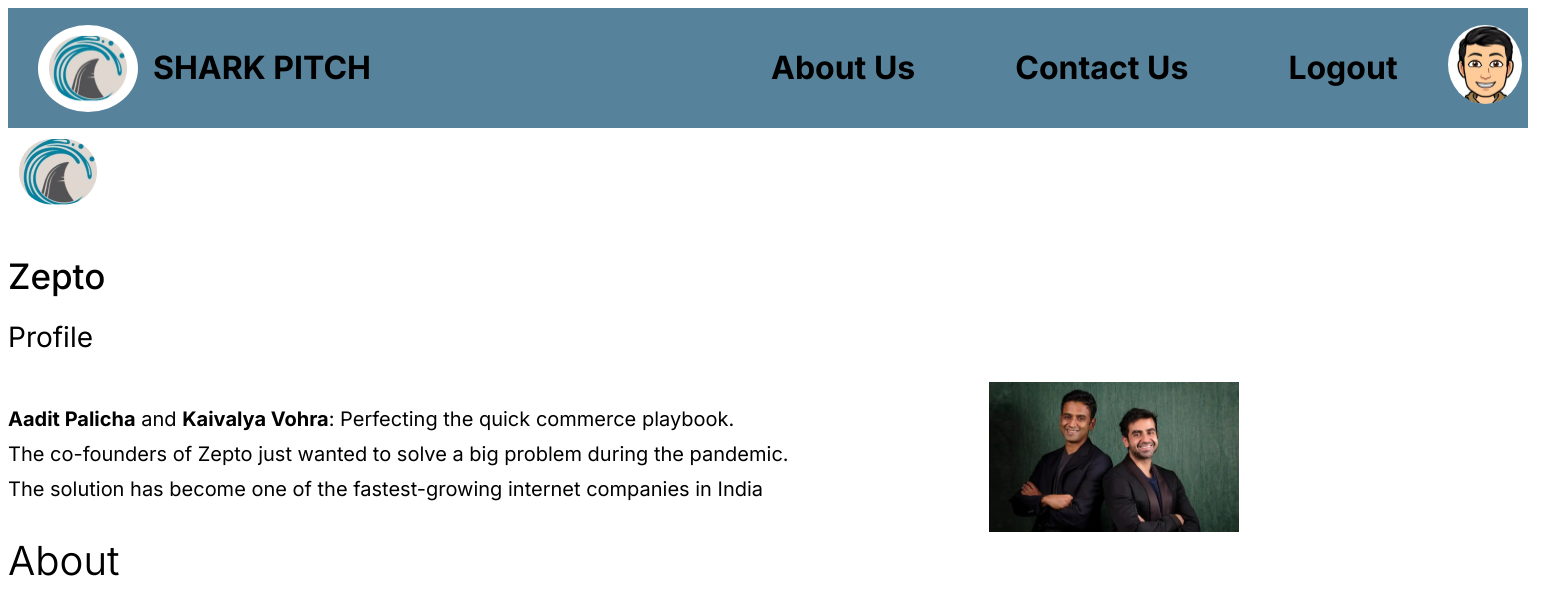
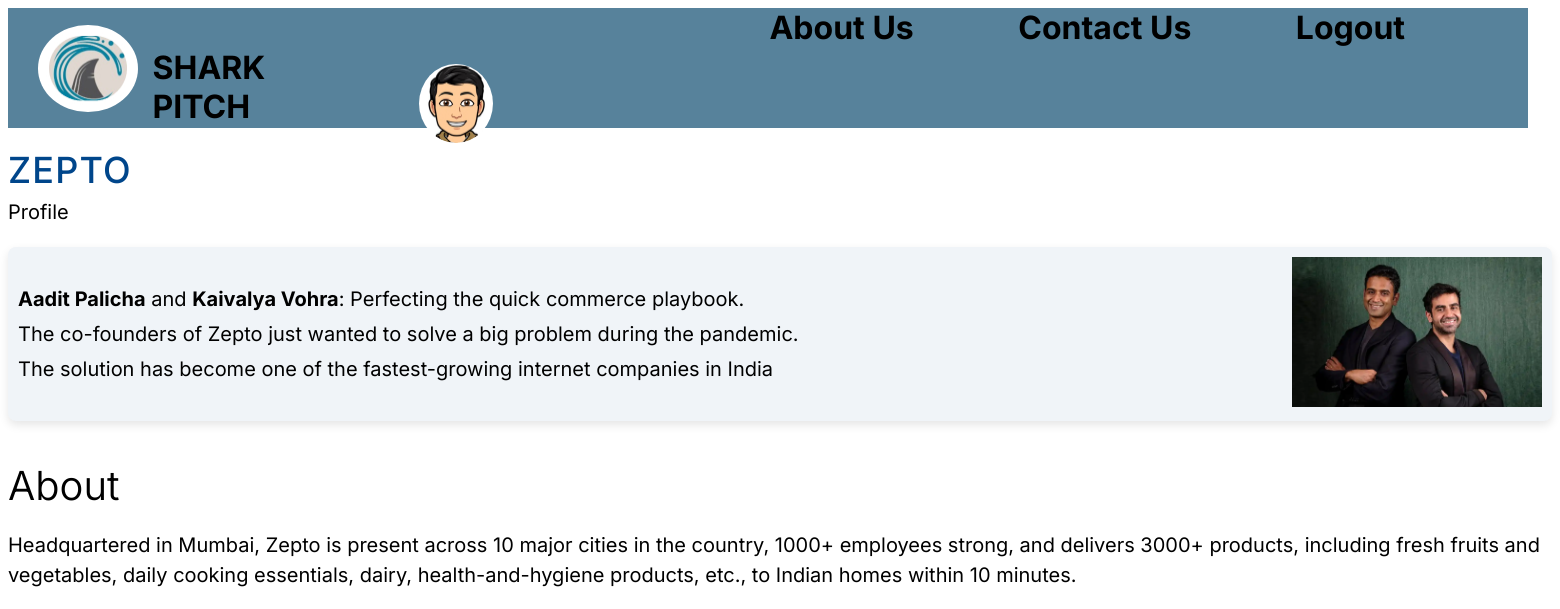
Before and after one commit to AAC-Open-Source-Pool/Shark-Pitch, a Django app: page / in a window 1560 px wide. Shown: the top 609 px of the page. Run offline with Django 5.2, Linux system fonts and the light colour scheme; some libraries are stand-ins or nearby versions.

Commit message:
changes made in css

```diff
--- a/sharkpitch/assets/styles/css/header.css
+++ b/sharkpitch/assets/styles/css/header.css
@@ -8,6 +8,7 @@
 header{
     height: 120px;
     width:1520px;
+    width:100%;
     display: flex;
     background-color: rgba(17,78,113,0.7);
     position: relative;
--- a/sharkpitch/static/startupstyle.css
+++ b/sharkpitch/static/startupstyle.css
@@ -4,22 +4,30 @@
 
 
 .startup-name{
-    font-family: Inter;
+    /*font-family: Inter;
    font-size: 35px;
-   font-weight: 500;
+   font-weight: 500;*/
    text-align: left;
    margin-bottom: 40px;
 
+    font-size: 36px;
+    font-weight: 500;
+    margin: 20px 0;
+    color: #00468B;
+
+    letter-spacing: 1.2px;
+    text-transform: uppercase;
+
+
    }
    .profile{
-   width: 127px;
-   height: 35px;
+   height: 30px;
    font-family: Inter;
-   font-size: 28px;
+   font-size: 20px;
    font-weight: 400;
    line-height: 0PX;
    text-align: left;
-   margin-bottom: 10px;
+   margin-bottom: 5px;
 
    }
    .about{
@@ -34,6 +42,18 @@
    display: flex;
    padding: 0;
    margin: 0;
+
+
+    align-items: center;
+    justify-content: space-between;
+    margin-bottom: 40px;
+    /*padding-top: 20px;*/
+    padding: 10px;
+    background-color: #f0f4f8;
+    border-radius: 8px;
+    box-shadow: 0px 4px 10px rgba(0, 0, 0, 0.1);
+
+
    }
    .About{
      font-family: Inter;
@@ -69,7 +89,7 @@
      width: 250px;
      height: 150px;
      object-fit: cover;
-     margin-left: 200px;
+     margin-left: 150px;
 
    }
 
@@ -77,8 +97,8 @@
        margin-left:330px;
        margin-top: 20px;
        margin-bottom: 50px;
+
    }
-
      .row{
        text-align: center;
        }
--- a/sharkpitch/templates/Startup_home.html
+++ b/sharkpitch/templates/Startup_home.html
@@ -1,5 +1,4 @@
 {% load static %}
-{% include 'header.html' %}
 {% block content %}
 <!DOCTYPE html>
 <html lang="en">
@@ -9,8 +8,7 @@
     <title>Startup Info</title>
     <link rel="stylesheet" href="{% static 'startupstyle.css' %}">
     <link rel="stylesheet" href="{% static 'header.css' %}">
-    <img class="logo" src="{% static 'images\shark_pitch_logo.jpg' %}">
-    <script type="text/javascript" src="https://www.gstatic.com/charts/loader.js"></script>
+        <script type="text/javascript" src="https://www.gstatic.com/charts/loader.js"></script>
     <link rel="preconnect" href="https://fonts.googleapis.com">
 <link rel="preconnect" href="https://fonts.gstatic.com" crossorigin>
 <link href="https://fonts.googleapis.com/css2?family=Inter:ital,opsz,wght@0,14..32,100..900;1,14..32,100..900&display=swap" rel="stylesheet">
@@ -75,14 +73,27 @@
   }
 </script>
 </head>
+<header>
+  <img src="{% static 'images/shark_pitch_logo.jpg' %}" alt="" id="logo">
+ <a href="{% url 'home' %}" id="shark">SHARK PITCH</a>
+ <nav>
+  <a href="{% url 'home' %}" id="about">About Us</a>
+  <a href="{% url 'home' %}" id="contact">Contact Us</a>
+  <a href="{% url 'home' %}" id="logout">Logout</a>
+  <img src="{% static 'images/profile.jpg' %}" alt="" id="prof">
+ </nav>
+</header>
 <body>
+
 
 <p class="startup-name">Zepto</p>
 <p class="profile">Profile</p>
 <div style="display: flex; flex-direction:column;">
+
   <div class="startupinfo-profile">
 
     <div style="display:flex;">
+
         <p class="about"> <strong> Aadit Palicha</strong> and <strong>Kaivalya Vohra</strong>: Perfecting the
       quick commerce playbook. <br>
       The co-founders of Zepto just wanted
```
